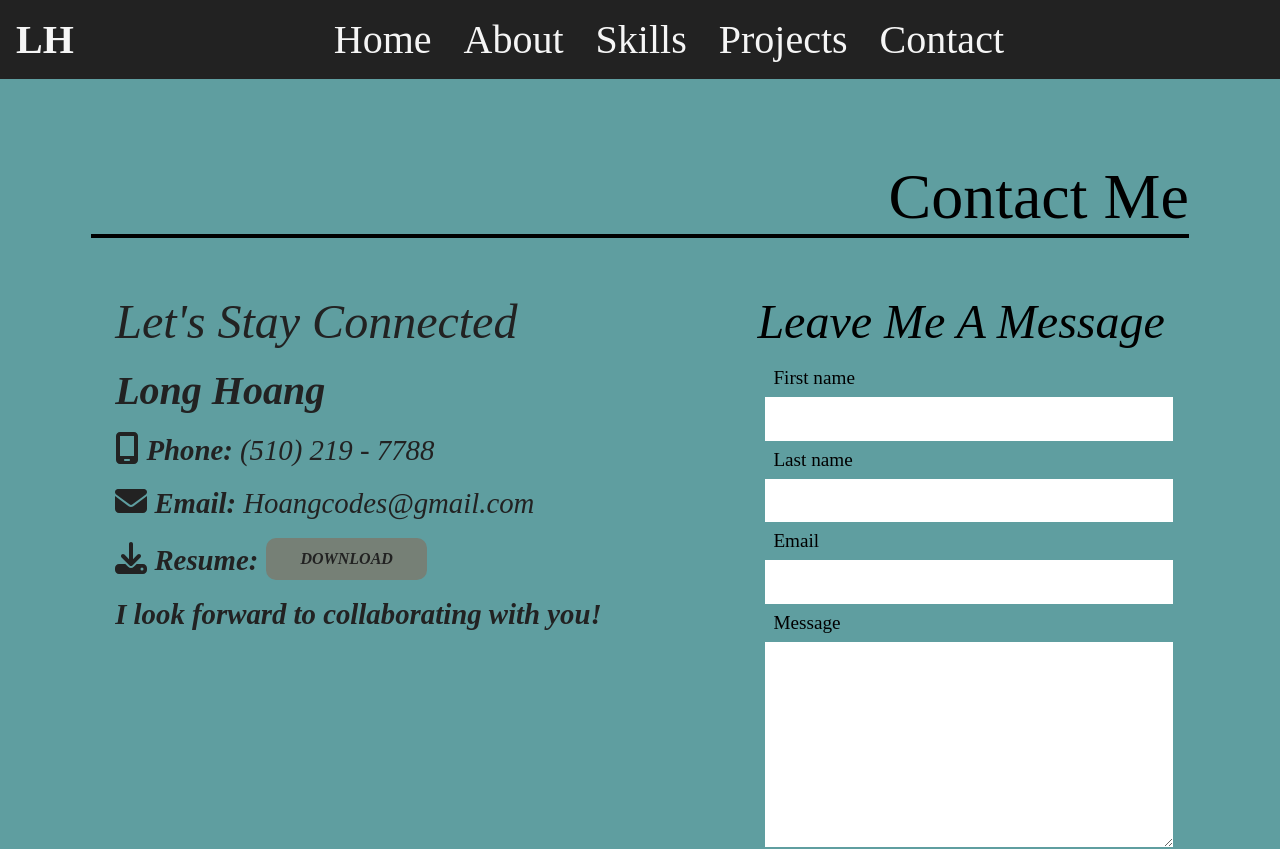
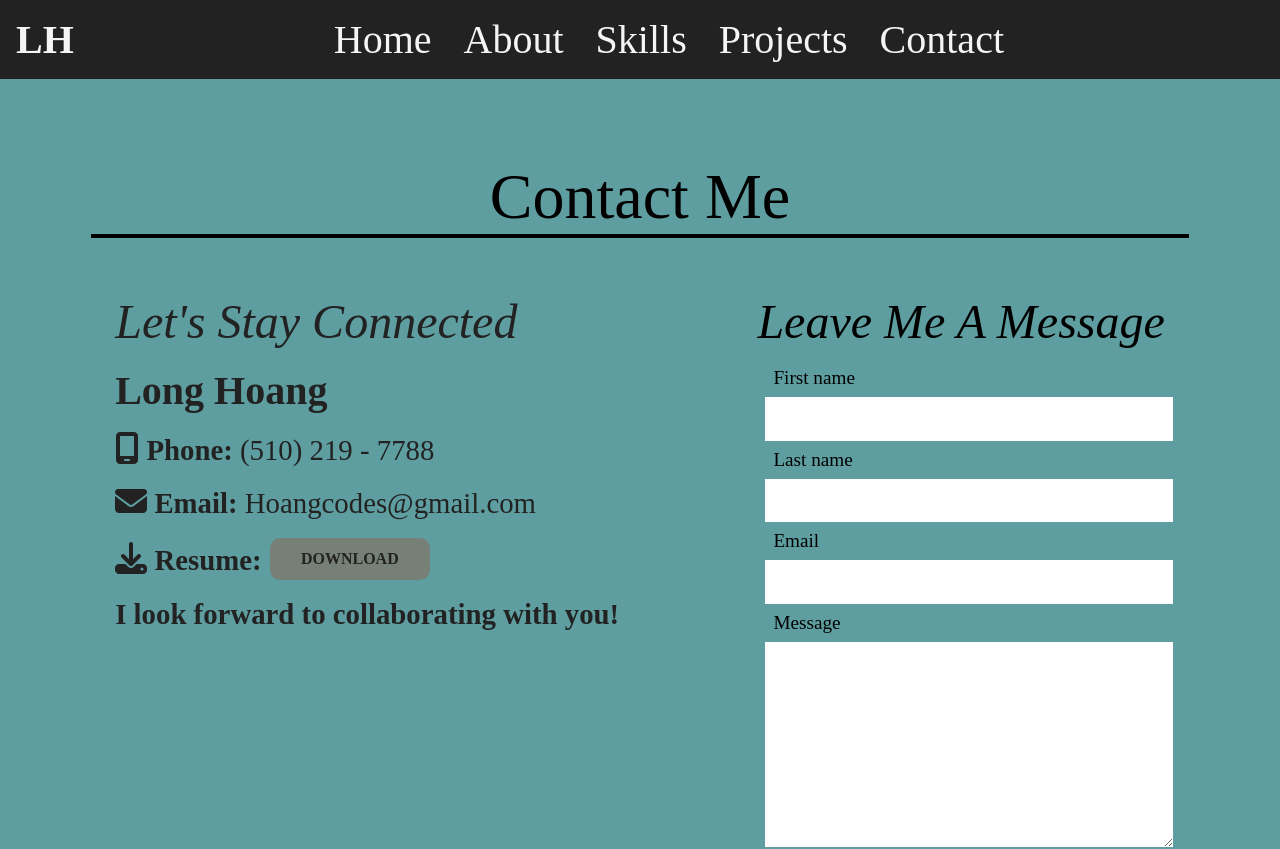
Before and after one commit to SilverPrius/LH-Portfolio, a React (Create React App) app: page /contact in a window 1280 px wide. Shown: the top 849 px of the page. Built offline with nearby package versions, Linux system fonts and the light colour scheme.

Commit message:
Removed italics from contact-card

```diff
--- a/src/pages/Contact/Contact.js
+++ b/src/pages/Contact/Contact.js
@@ -7,9 +7,9 @@ import ScrollReveal from 'scrollreveal';
 const Contact = () => {
 
   useEffect(() => {
-    ScrollReveal().reveal('.contact-title', { delay: 500, origin: 'top', distance: '10rem', duration: 2000});
-    ScrollReveal().reveal('address', { delay: 800, origin: 'left', distance: '10rem', duration: 1000});
-    ScrollReveal().reveal('.form', { delay: 800, origin: 'right', distance: '10rem',duration: 1000});
+    ScrollReveal().reveal('.contact-title', { delay: 500, origin: 'top', distance: '10rem', duration: 2000 });
+    ScrollReveal().reveal('.contact-card', { delay: 800, origin: 'left', distance: '10rem', duration: 1000 });
+    ScrollReveal().reveal('.form', { delay: 800, origin: 'right', distance: '10rem', duration: 1000 });
   }, []);
 
   return (
@@ -17,7 +17,7 @@ const Contact = () => {
       <div className='contact-inner'>
         <div className='contact-title'>Contact Me<hr></hr></div>
         <div className='contact-body'>
-            <address>
+          <div className='contact-card'>
             <p className='contact-info-message'>Let's Stay Connected</p>
             <br />
 
@@ -29,10 +29,10 @@ const Contact = () => {
               <p><FontAwesomeIcon className="icon" icon={faEnvelope} /><strong> Email: </strong> <a className='email-link' href={"mailto:hoangcodes@gmail.com"}>Hoangcodes@gmail.com</a></p>
               <br />
               <div className='resume'><p><FontAwesomeIcon className="icon" icon={faDownload} /><strong> Resume: </strong></p><a className='btn' id='download-btn' href="../assets/Long_Hoang_Resume.pdf" download>Download</a></div>
-              <br/>
+              <br />
             </div>
             <p className='contact-message'><strong>I look forward to collaborating with you!</strong></p>
-        </address>
+          </div>
           <div className='form'>
             <div className='form-message'>Leave Me A Message</div>
             <br />
--- a/src/pages/Contact/contact.css
+++ b/src/pages/Contact/contact.css
@@ -14,7 +14,7 @@
 .contact-title {
     font-size: 4rem;
     padding-bottom: 3.5rem;
-    text-align: right;
+    text-align: center;
 }
 
 .contact-body {
@@ -80,7 +80,7 @@ margin-right: 15rem;
 font-size: 3rem;
 }
 
-.form-message {
+.form-message, .contact-info-message{
     font-size: 3rem;
     font-style: italic;
 }
```
Lines whose indentation alone changed are shown as unchanged.
